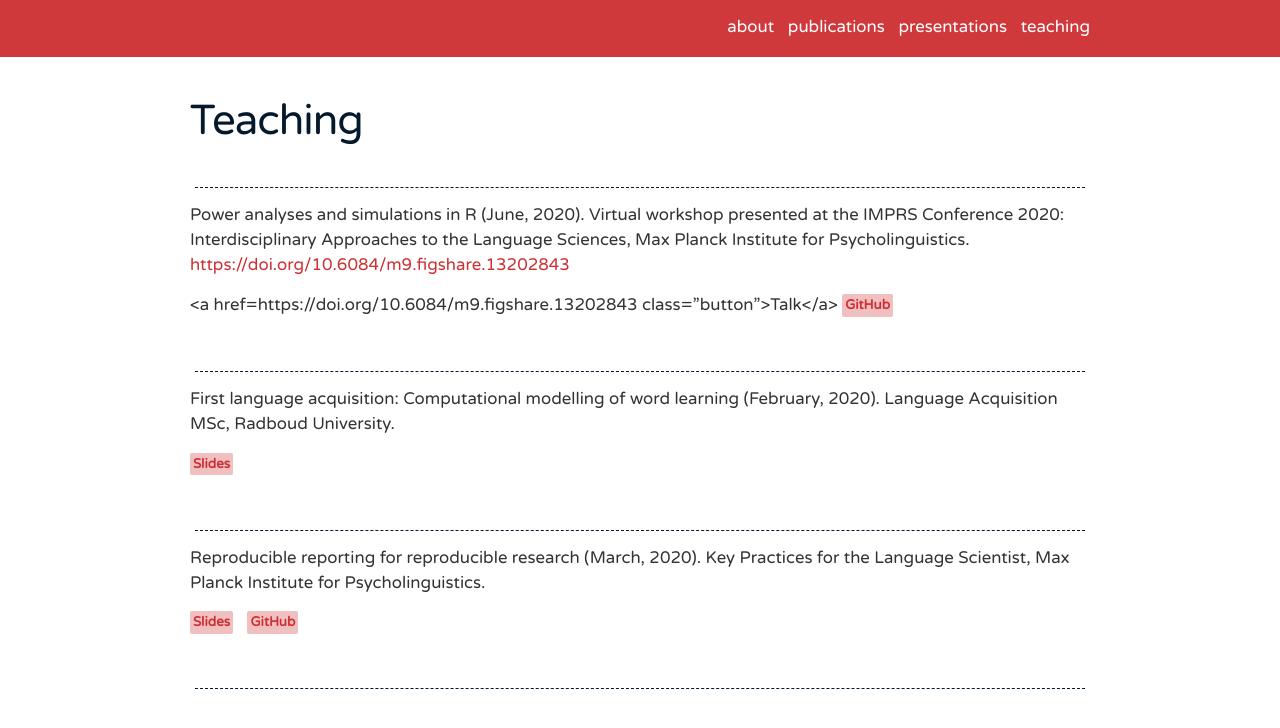
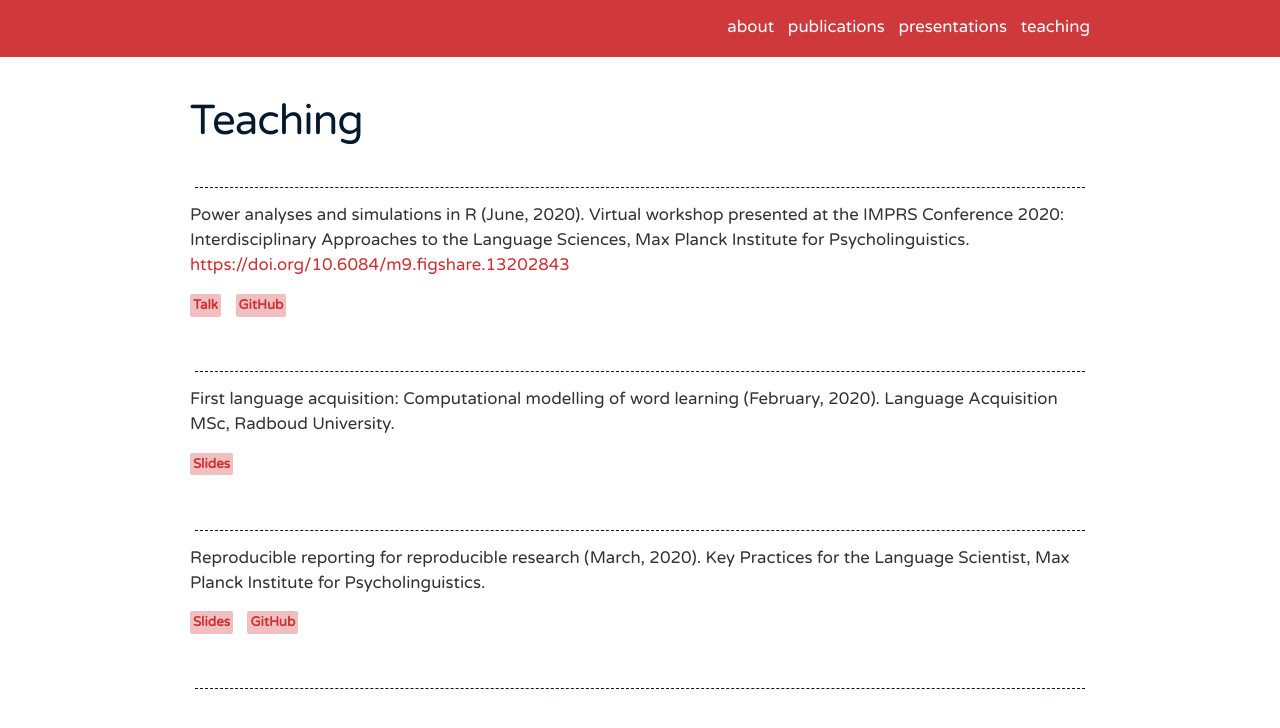
Before and after one commit to andrew-jessop/andrew-jessop.github.io, a Jekyll site: the page built from _pages/teaching.md, in a window 1280 px wide. Shown: the top 728 px of the page. Built offline with Jekyll 4.4.1, drawn with Linux system fonts in a browser that asks for light colours; nearby versions of some CDN libraries.

Commit message:
Update power analysis links

```diff
--- a/_pages/teaching.md
+++ b/_pages/teaching.md
@@ -8,7 +8,7 @@ title: Teaching
 
 Power analyses and simulations in R (June, 2020). Virtual workshop presented at the IMPRS Conference 2020: Interdisciplinary Approaches to the Language Sciences, Max Planck Institute for Psycholinguistics. [https://doi.org/10.6084/m9.figshare.13202843](https://doi.org/10.6084/m9.figshare.13202843)
 
-<a href=https://doi.org/10.6084/m9.figshare.13202843 class="button">Talk</a> <a href="https://github.com/andrew-jessop/imprs-power-analysis-workshop" class="button">GitHub</a>
+<a href="https://doi.org/10.6084/m9.figshare.13202843" class="button">Talk</a> <a href="https://github.com/andrew-jessop/imprs-power-analysis-workshop" class="button">GitHub</a>
 
 <br>
 
```
